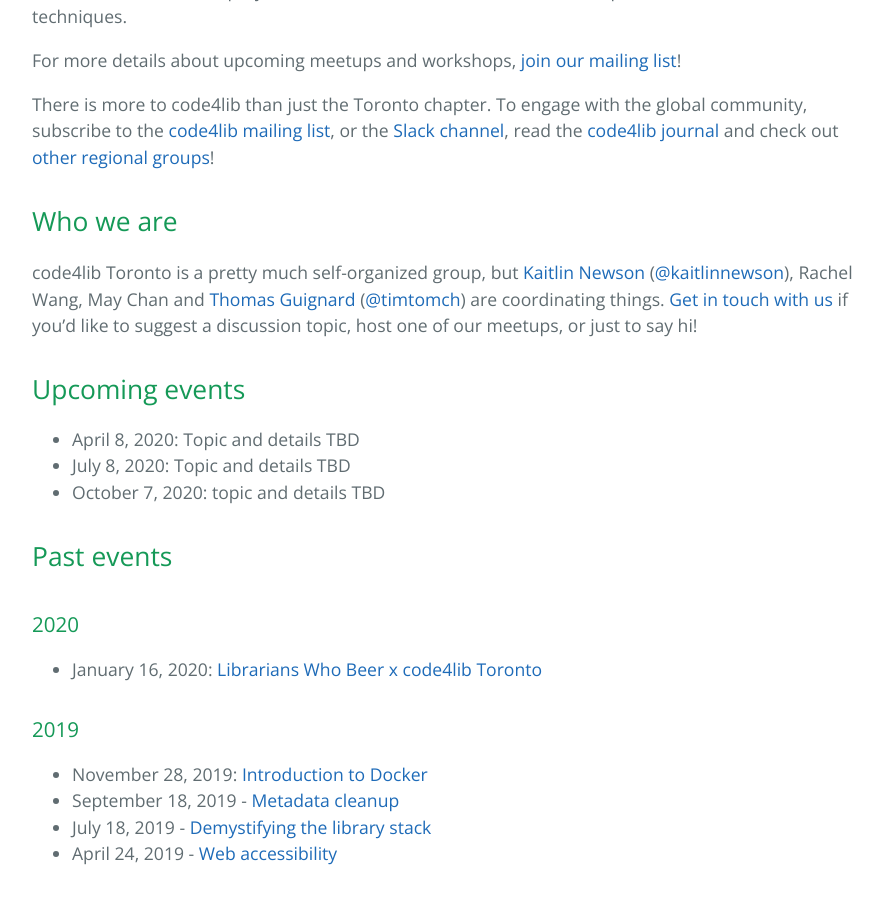
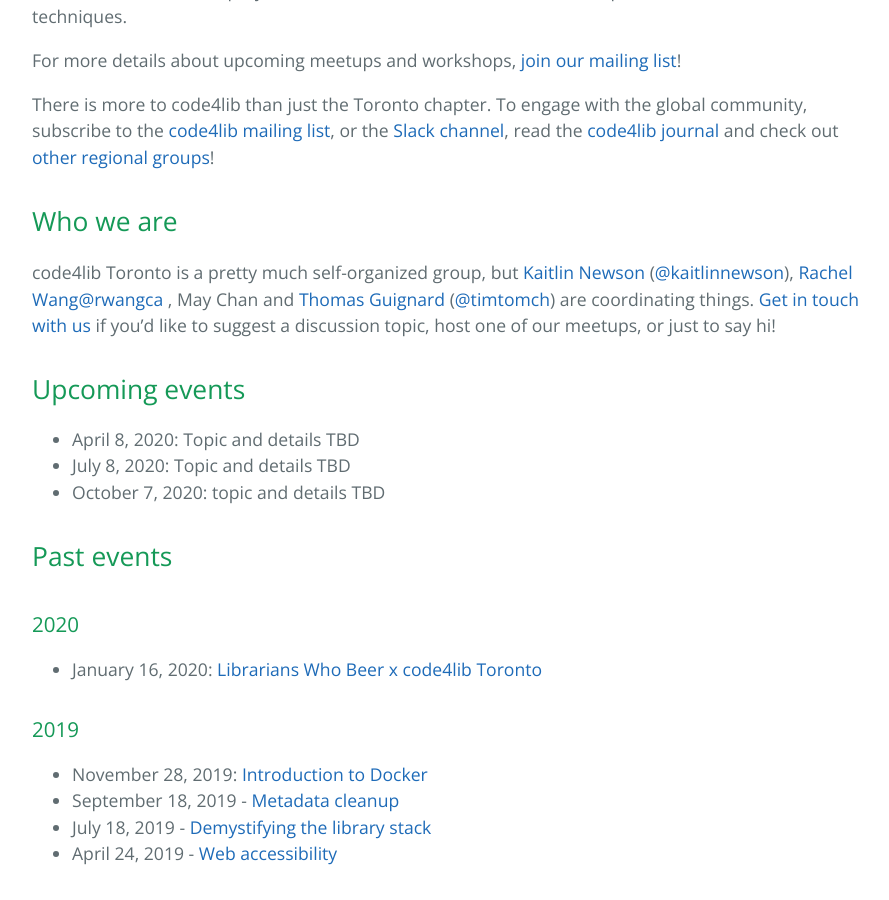
Before and after one commit to code4libtoronto/code4libtoronto.github.io, a Jekyll site: the page built from index.md, in a window 1280 px wide and 900 px high, scrolled down 526 px. Shown: the whole window, without its empty margins (192-1081 px from the left). Built offline with Jekyll 4.4.1, drawn with Linux system fonts in a browser that asks for light colours; our own code applies the rules of GitHub Pages for plain Markdown files.

Commit message:
Update organizer contact information

```diff
--- a/index.md
+++ b/index.md
@@ -14,7 +14,7 @@
 
 ## Who we are
 
-code4lib Toronto is a pretty much self-organized group, but [Kaitlin Newson](mailto:kaitlin.newson@gmail.com) ([@kaitlinnewson](https://twitter.com/kaitlinnewson)), Rachel Wang, May Chan and [Thomas Guignard](mailto:tom@timtom.ca) ([@timtomch](https://twitter.com/timtomch)) are coordinating things. [Get in touch with us](mailto:code4libtoronto@gmail.com) if you'd like to suggest a discussion topic, host one of our meetups, or just to say hi!
+code4lib Toronto is a pretty much self-organized group, but [Kaitlin Newson](mailto:kaitlin.newson@gmail.com) ([@kaitlinnewson](https://twitter.com/kaitlinnewson)), [Rachel Wang](mailto:rachel@rwang.ca)[@rwangca](https://twitter.com/rwangca) , May Chan and [Thomas Guignard](mailto:tom@timtom.ca) ([@timtomch](https://twitter.com/timtomch)) are coordinating things. [Get in touch with us](mailto:code4libtoronto@gmail.com) if you'd like to suggest a discussion topic, host one of our meetups, or just to say hi!
 
 ## Upcoming events
 
```
